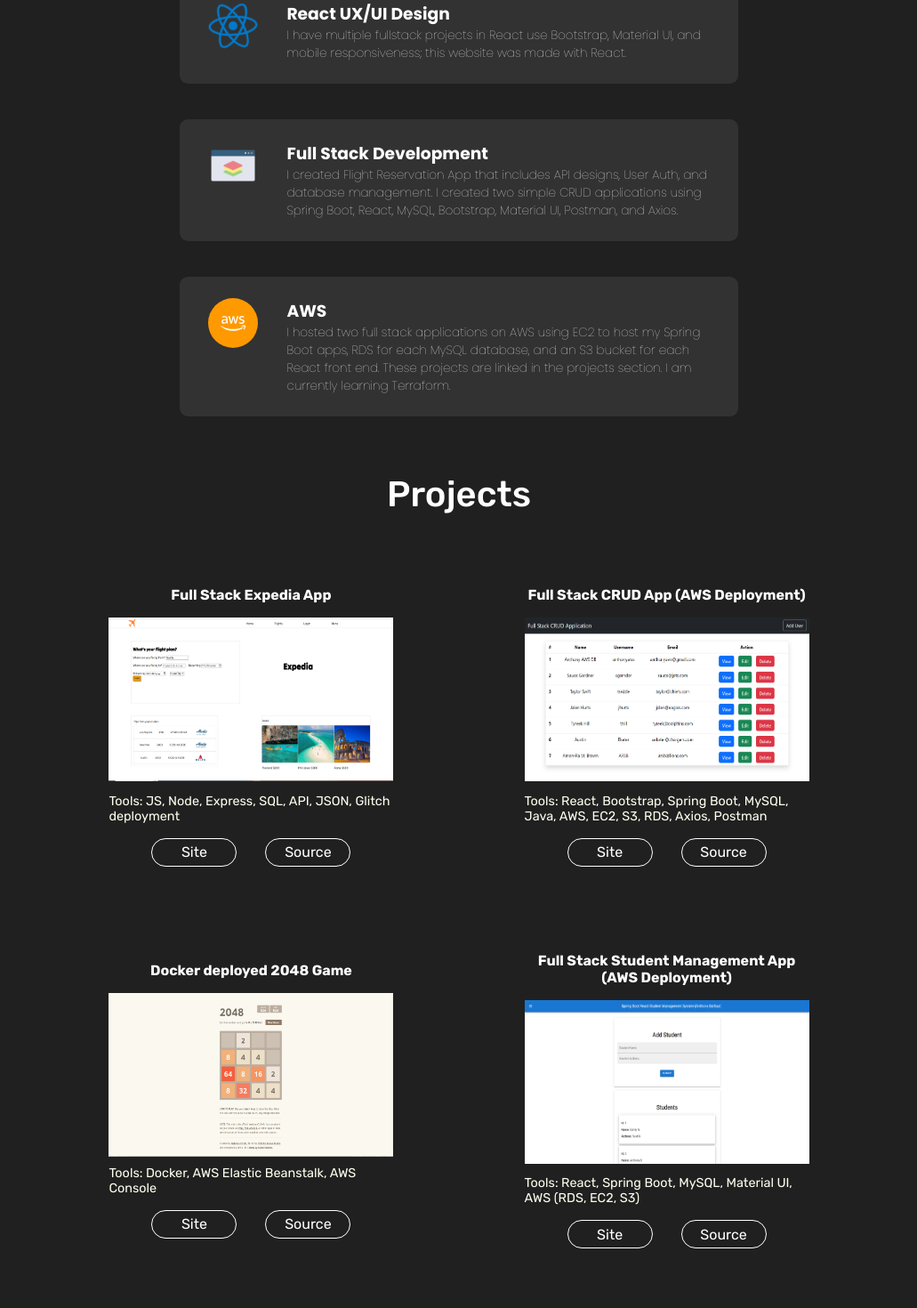
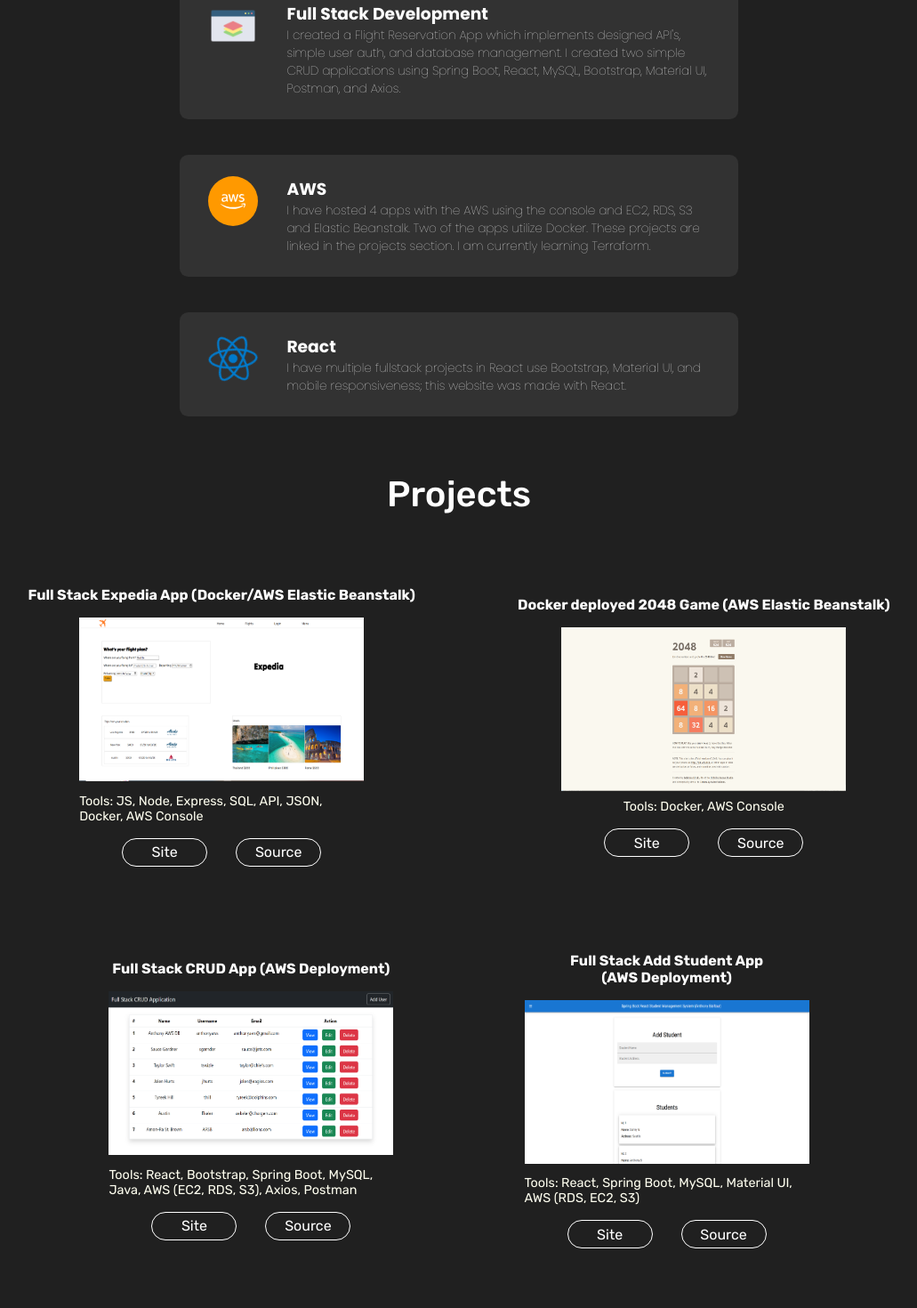
Before and after one commit to anthony-balfour/anthony-balfour.github.io, a React (Create React App) app: page / in a window 1280 px wide. Shown: the part 1060-2530 px from the top of the page at 89% size, without its empty margins (124-1155 px from the left). Built offline with nearby package versions, Linux system fonts and the light colour scheme; a web font is replaced by a local one.

Commit message:
moved aroudn projects/skills section

```diff
--- a/src/Sections/Projects/projects.js
+++ b/src/Sections/Projects/projects.js
@@ -12,23 +12,36 @@
       <div className="projects-container">
 
       <div className="project-container">
-          <h4 className="project-img-title">Full Stack Expedia App</h4>
-          <a href="https://outbound-flight-reservation.glitch.me/">
+          <h4 className="project-img-title">Full Stack Expedia App (Docker/AWS Elastic Beanstalk)</h4>
+          <a href="http://expediafullstack-env.eba-z2mpc9nt.us-east-2.elasticbeanstalk.com/index.html">
             <img className="project-img" src={expedia} alt="Expedia Webpage Screenshot" />
           </a>
-          <p className="tools"> Tools: JS, Node, Express, SQL, API, JSON, Glitch deployment</p>
+          <p className="tools"> Tools: JS, Node, Express, SQL, API, JSON, Docker, AWS Console</p>
           <aisde className="img-links">
-            <a href="https://outbound-flight-reservation.glitch.me/"><p>Site</p></a>
+            <a href="http://expediafullstack-env.eba-z2mpc9nt.us-east-2.elasticbeanstalk.com/index.html"><p>Site</p></a>
             <a href="https://github.com/anthony-balfour/outbound_flight_reservation"><p>Source</p></a>
           </aisde>
         </div>
 
         <div className="project-container">
+          <h4 className="project-img-title">Docker deployed 2048 Game (AWS Elastic Beanstalk)</h4>
+          <img className="project-img" src={game} alt="2048 Game ScreenShot" />
+          <p className="tools"> Tools: Docker, AWS Console</p>
+          <aisde className="img-links">
+            <a href="http://2048game-env.eba-qztgmemc.us-east-2.elasticbeanstalk.com/"><p>Site</p></a>
+            <a href="https://github.com/anthony-balfour/Docker2048"><p>Source</p></a>
+          </aisde>
+        </div>
+
+      </div>
+
+      <div className="projects-container" >
+        <div className="project-container">
           <h4 className="project-img-title">Full Stack CRUD App (AWS Deployment)</h4>
           <a href="http://crudfullstack.s3-website.us-east-2.amazonaws.com/">
             <img className="project-img" src={crud} alt="CRUD Application Screenshot" />
           </a>
-          <p className="tools"> Tools: React, Bootstrap, Spring Boot, MySQL, Java, AWS, EC2, S3, RDS, Axios, Postman</p>
+          <p className="tools"> Tools: React, Bootstrap, Spring Boot, MySQL, Java, AWS (EC2, RDS, S3), Axios, Postman</p>
 
           <aisde className="img-links">
             <a href="http://crudfullstack.s3-website.us-east-2.amazonaws.com/"><p>Site</p></a>
@@ -36,22 +49,8 @@
           </aisde>
         </div>
 
-      </div>
-
-      <div className="projects-container" >
-
-      <div className="project-container">
-          <h4 className="project-img-title">Docker deployed 2048 Game</h4>
-          <img className="project-img" src={game} alt="2048 Game ScreenShot" />
-          <p className="tools"> Tools: Docker, AWS Elastic Beanstalk, AWS Console</p>
-          <aisde className="img-links">
-            <a href="http://2048game-env.eba-qztgmemc.us-east-2.elasticbeanstalk.com/"><p>Site</p></a>
-            <a href="https://github.com/anthony-balfour/Docker2048"><p>Source</p></a>
-          </aisde>
-        </div>
-
         <div className="project-container">
-          <h4>Full Stack Student Management App</h4>
+          <h4>Full Stack Add Student App</h4>
           <h4 className="project-img-title">(AWS Deployment)</h4>
           <a href="http://student-system.s3-website.us-east-2.amazonaws.com">
             <img className="project-img" src={student} alt="Student Management App Screenshot" />
--- a/src/Sections/Skills/skills.js
+++ b/src/Sections/Skills/skills.js
@@ -22,23 +22,12 @@
 
         <section className="skills-cards">
 
-          <div className="skills-card">
-            <div className="skills-card-image">
-              <FaReact className="react-icon" />
-            </div>
-            <div className="skills-card-text">
-              <h3>React UX/UI Design</h3>
-              <p> I have multiple fullstack projects in React use Bootstrap, Material UI, and mobile responsiveness; this website was made with React.
-              </p>
-            </div>
-          </div>
-
-          <div className="skills-card">
+        <div className="skills-card">
             <img className="skills-card-image" src= {fullStack} alt="full stack icon" />
             <div className="skills-card-text">
               <h3>Full Stack Development</h3>
               <p>
-                I created Flight Reservation App that includes API designs, User Auth, and database management. I created
+                I created a Flight Reservation App which implements designed API's, simple user auth, and database management. I created
                 two simple CRUD applications using Spring Boot, React, MySQL, Bootstrap, Material UI, Postman, and Axios.
               </p>
             </div>
@@ -48,8 +37,19 @@
             <img id="aws" className="skills-card-image" src={aws} alt="aws logo"></img>
             <div className="skills-card-text">
               <h3>AWS</h3>
-              <p>I hosted two full stack applications on AWS using EC2 to host my Spring Boot apps, RDS for each MySQL database, and an S3 bucket for each React front end.
+              <p> I have hosted 4 apps with the AWS using the console and EC2, RDS, S3 and Elastic Beanstalk. Two of the apps utilize Docker.
                 These projects are linked in the <Link className="projects-link" to="projects" spy={true} smooth = {true} duration = {500}> projects</Link> section. I am currently learning Terraform.
+              </p>
+            </div>
+          </div>
+
+          <div className="skills-card">
+            <div className="skills-card-image">
+              <FaReact className="react-icon" />
+            </div>
+            <div className="skills-card-text">
+              <h3>React </h3>
+              <p> I have multiple fullstack projects in React use Bootstrap, Material UI, and mobile responsiveness; this website was made with React.
               </p>
             </div>
           </div>
```
